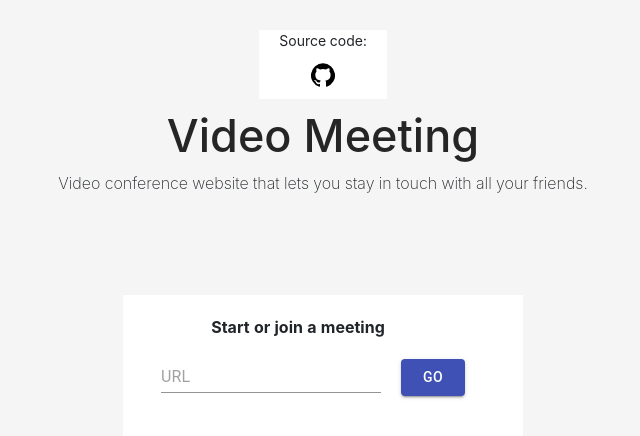
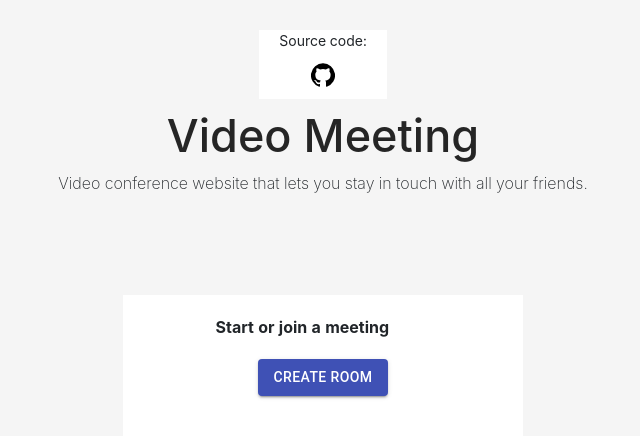
Before and after one commit to darshan-crypto/audio-recording, a React (Create React App) app: page / in a window 1280 px wide. Shown: the top 436 px of the page, without its empty margins (317-957 px from the left). Built offline with nearby package versions, Linux system fonts and the light colour scheme; the HTML template or start-up script is replaced by a standard one.

Commit message:
Update Home.js

```diff
--- a/src/Home.js
+++ b/src/Home.js
@@ -11,12 +11,20 @@ class Home extends Component {
 		}
 	}
 
-	handleChange = (e) => this.setState({ url: e.target.value })
+	handleChange = (e) => {this.setState({ url: e.target.value })
+
+
+//   alert("seting state",this.state.url);
+}
 
 	join = () => {
 		if (this.state.url !== "") {
 			var url = this.state.url.split("/")
+
 			window.location.href = `/${url[url.length-1]}`
+
+           // console.log("state is ",this.state.url);
+			//console.log("joining meeting",url[url.length-1]);
 		} else {
 			var url = Math.random().toString(36).substring(2, 7)
 			window.location.href = `/${url}`
@@ -42,9 +50,9 @@ class Home extends Component {
 					background: "white", width: "30%", height: "auto", padding: "20px", minWidth: "400px",
 					textAlign: "center", margin: "auto", marginTop: "100px"
 				}}>
-					<p style={{ margin: 0, fontWeight: "bold", paddingRight: "50px" }}>Start or join a meeting</p>
-					<Input placeholder="URL" onChange={e => this.handleChange(e)} />
-					<Button variant="contained" color="primary" onClick={this.join} style={{ margin: "20px" }}>Go</Button>
+					<p style={{ margin: 0, fontWeight: "bold", paddingRight: "50px" }}>&nbsp; Start or join a meeting</p>
+					{/* <Input placeholder="URL" onChange={e => this.handleChange(e)} /> */}
+					<Button variant="contained" color="primary" onClick={this.join} style={{ margin: "20px" }}>Create Room</Button>
 				</div>
 			</div>
 		)
```
